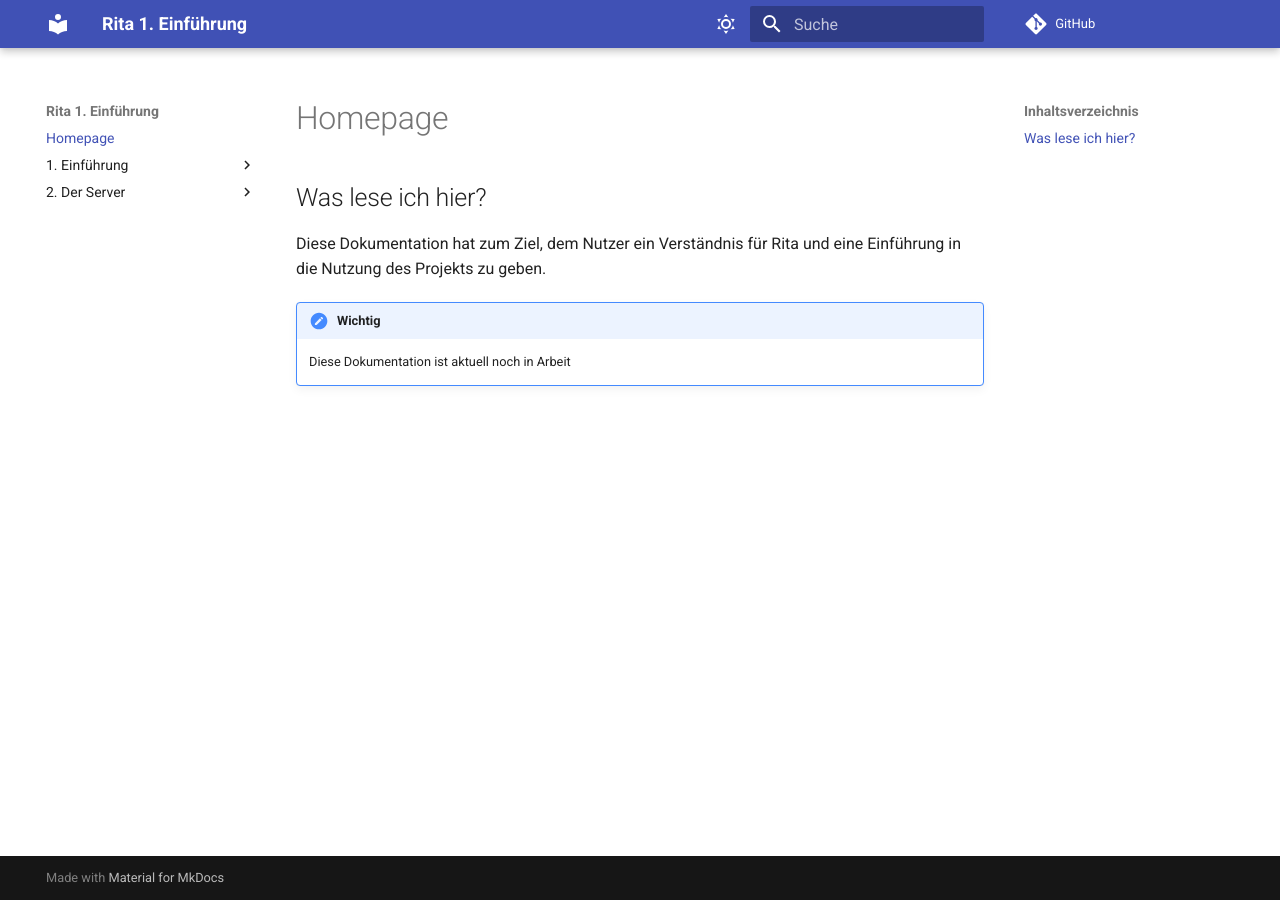
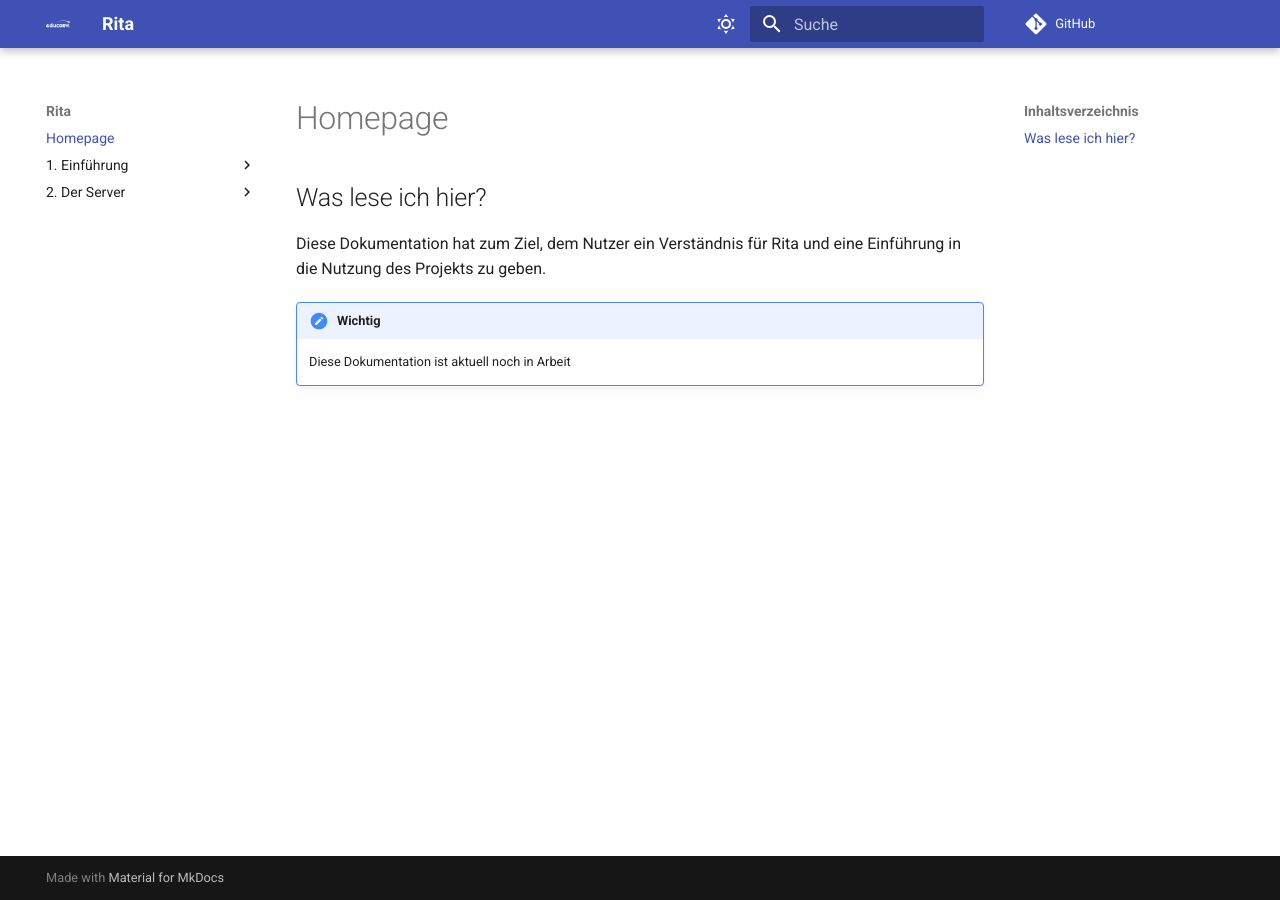
Before and after one commit to educorvi/rita_einfuehrung, an MkDocs documentation site: the page built from docs/index.md, in a window 1280 px wide. Built offline with MkDocs 1.6.1 and Material for MkDocs 9.7.7, drawn with Linux system fonts in a browser that asks for light colours; comment, search, counter and statistics services are not loaded.

Commit message:
logo und favicon

```diff
--- a/mkdocs.yml
+++ b/mkdocs.yml
@@ -1,8 +1,10 @@
-site_name: Rita 1. Einführung
+site_name: Rita
 site_url: https://educorvi.github.io/rita_einfuehrung/
 theme:
   name: material
   language: de
+  logo: assets/educorvi.png
+  favicon: assets/favicon_educorvi.png
   features:
     - navigation.instant
     - navigation.tracking
```
Also changed, not shown: docs/assets/educorvi.png (added), docs/assets/favicon_educorvi.png (added).
